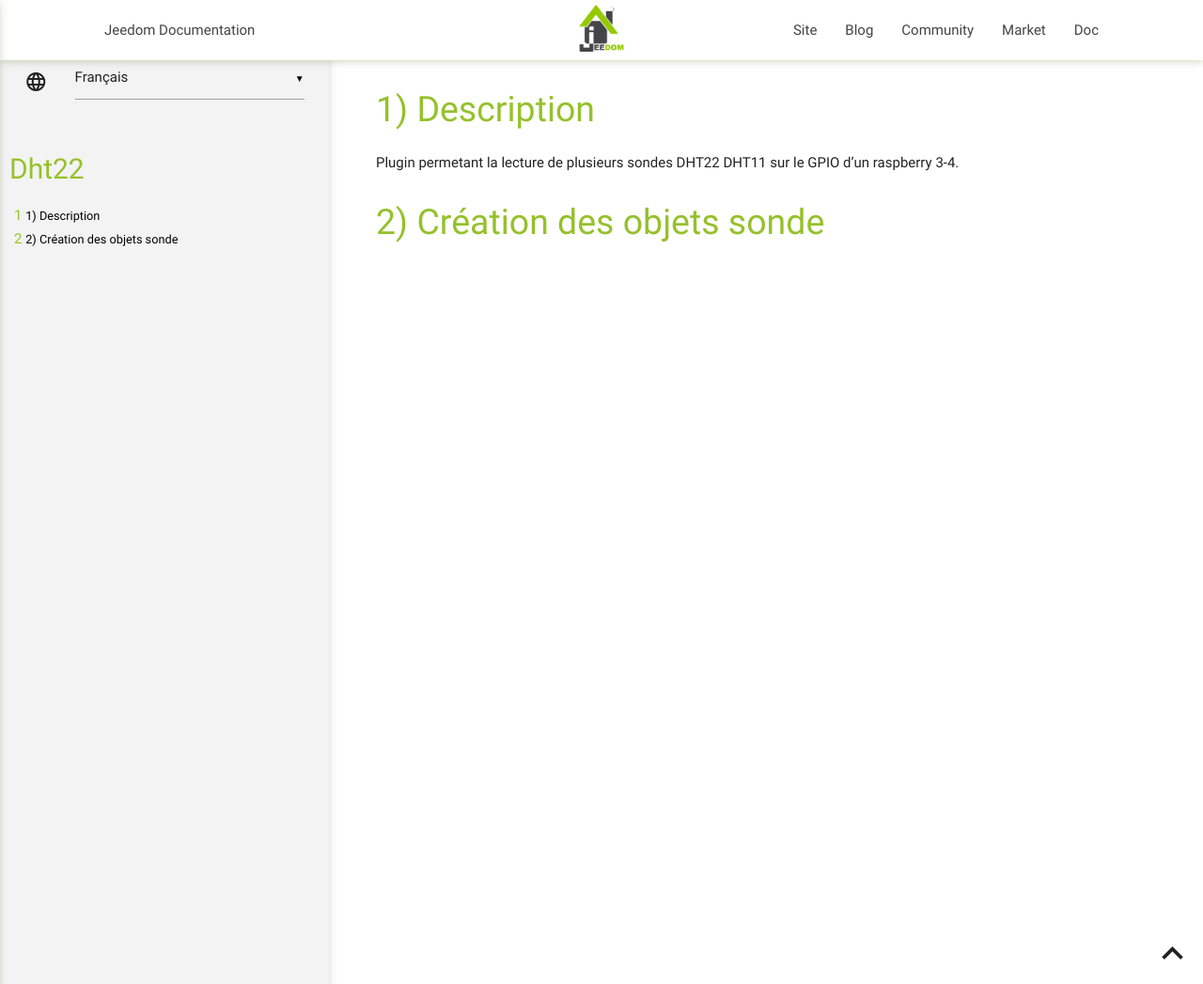
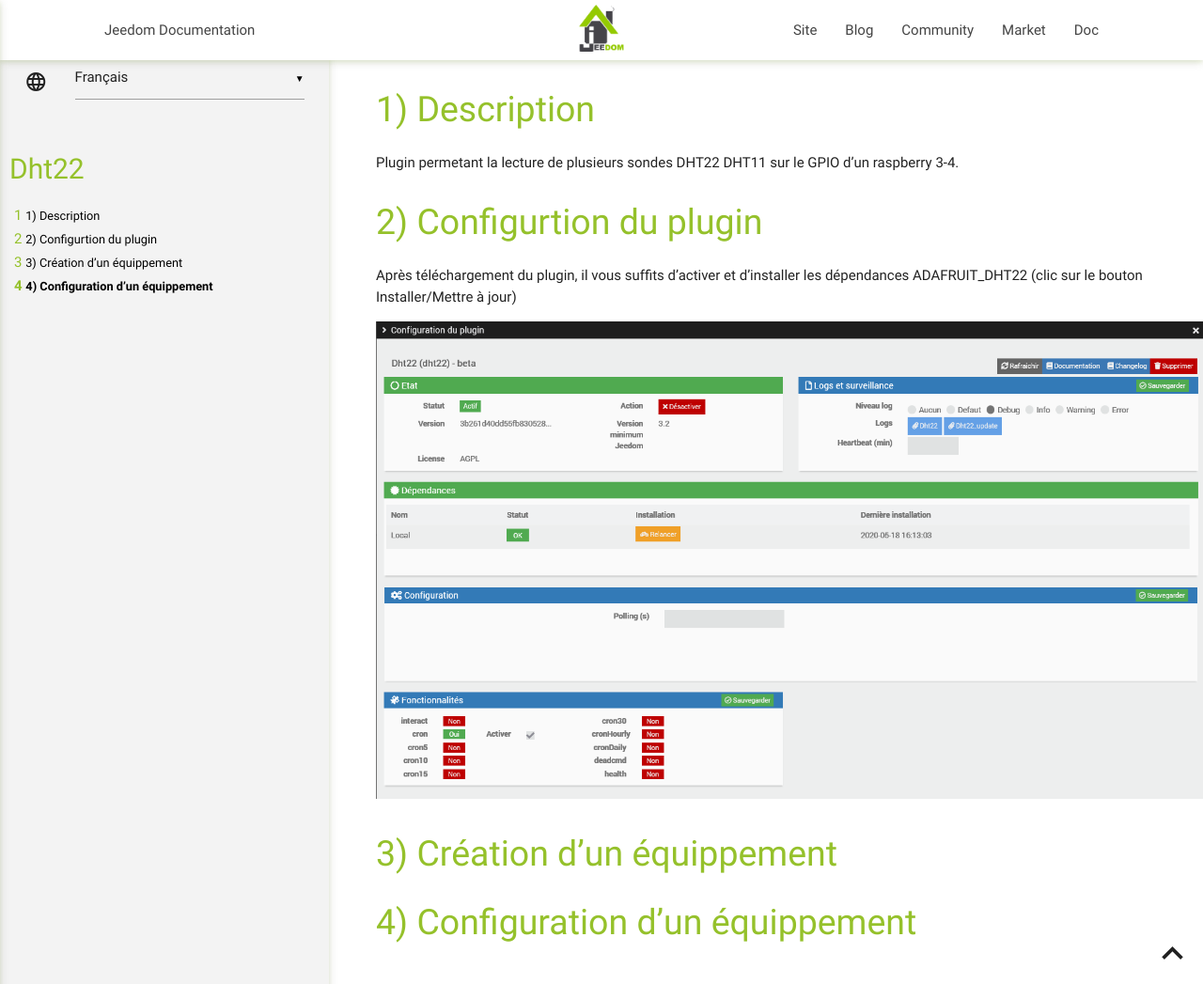
Before and after one commit to linura/dht22, a Jekyll site: the page built from docs/fr_FR/index.md, in a window 1280 px wide and 1047 px high. Shown: the whole window at 94% size. Built offline with Jekyll 4.4.1, drawn with Linux system fonts in a browser that asks for light colours; our own code applies the rules of GitHub Pages for plain Markdown files.

Commit message:
Update index.md

```diff
--- a/docs/fr_FR/index.md
+++ b/docs/fr_FR/index.md
@@ -8,5 +8,15 @@
 
 Plugin permetant la lecture de plusieurs sondes DHT22 DHT11 sur le GPIO d'un raspberry 3-4.
 
-Création des objets sonde
+Configurtion du plugin
 ===
+
+Après téléchargement du plugin, il vous suffits d’activer et d’installer les dépendances ADAFRUIT_DHT22 (clic sur le bouton Installer/Mettre à jour)
+
+![Config plugin](../assets/images/config.png)
+
+Création d'un équippement
+===
+
+Configuration d'un équippement
+===
```
